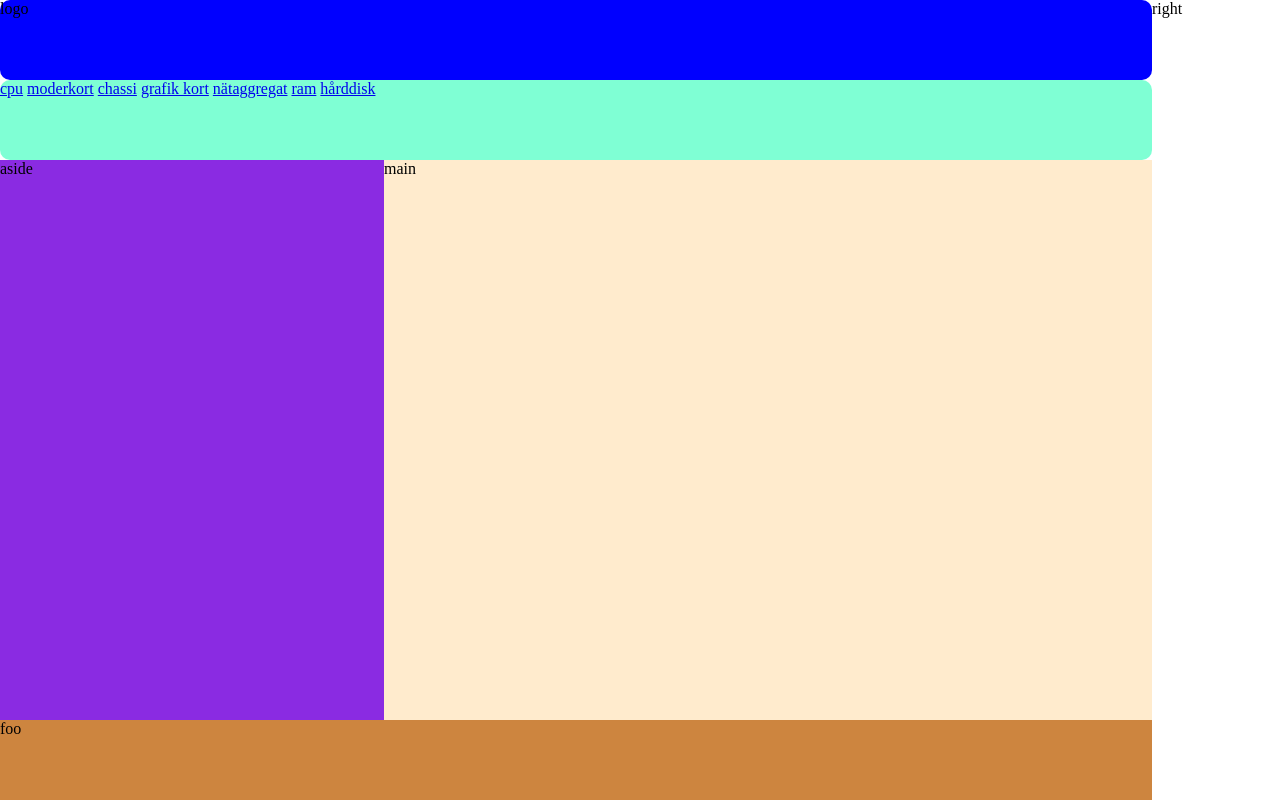
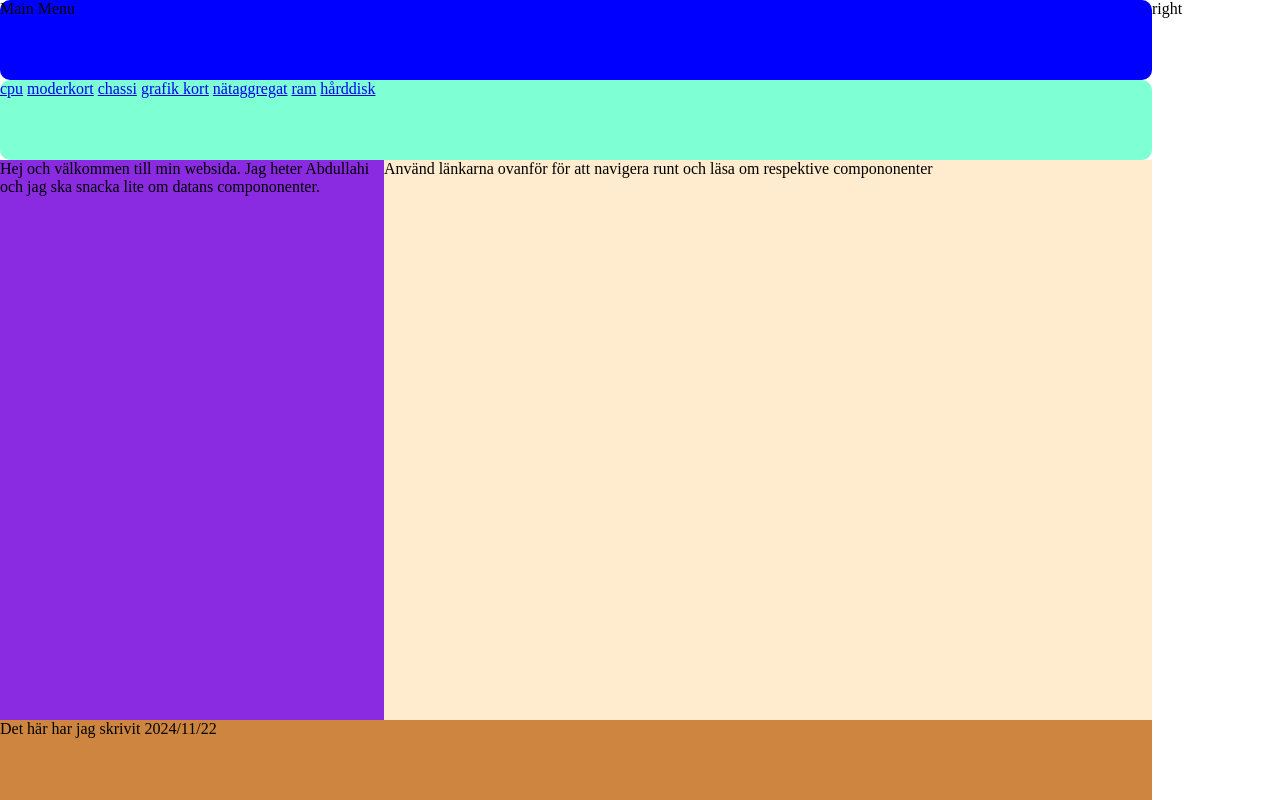
Before and after one commit to Skrunni/Skrunni.github.io, a plain HTML site: page datorn/index.html in a window 1280 px wide. Drawn offline with Linux system fonts and the light colour scheme.

Commit message:
New files

```diff
--- a/datorn/index.html
+++ b/datorn/index.html
@@ -11,7 +11,7 @@
     <div id="wrapper">
 
 
-        <header> logo</header>
+        <header>Main Menu</header>
         <nav>
         <a href="cpu.html">cpu</a>
         <a href="moderkort.html">moderkort</a>
@@ -21,9 +21,22 @@
         <a href="ram.html">ram</a>
         <a href="hårddisk.html">hårddisk</a>
         </nav>
-        <aside>aside</aside>
-        <main>main</main>
-        <footer>foo</footer>
+        <aside>
+
+            Hej och välkommen till min websida.
+            Jag heter Abdullahi och jag ska snacka lite om datans compononenter.
+
+        </aside>
+        <main>
+
+            Använd länkarna ovanför för att navigera runt
+            och läsa om respektive compononenter
+
+
+
+        </main></main>
+        <footer>Det här har jag skrivit 2024/11/22</footer>
+
         <div id="right">right</div>
 
     </div>
```
